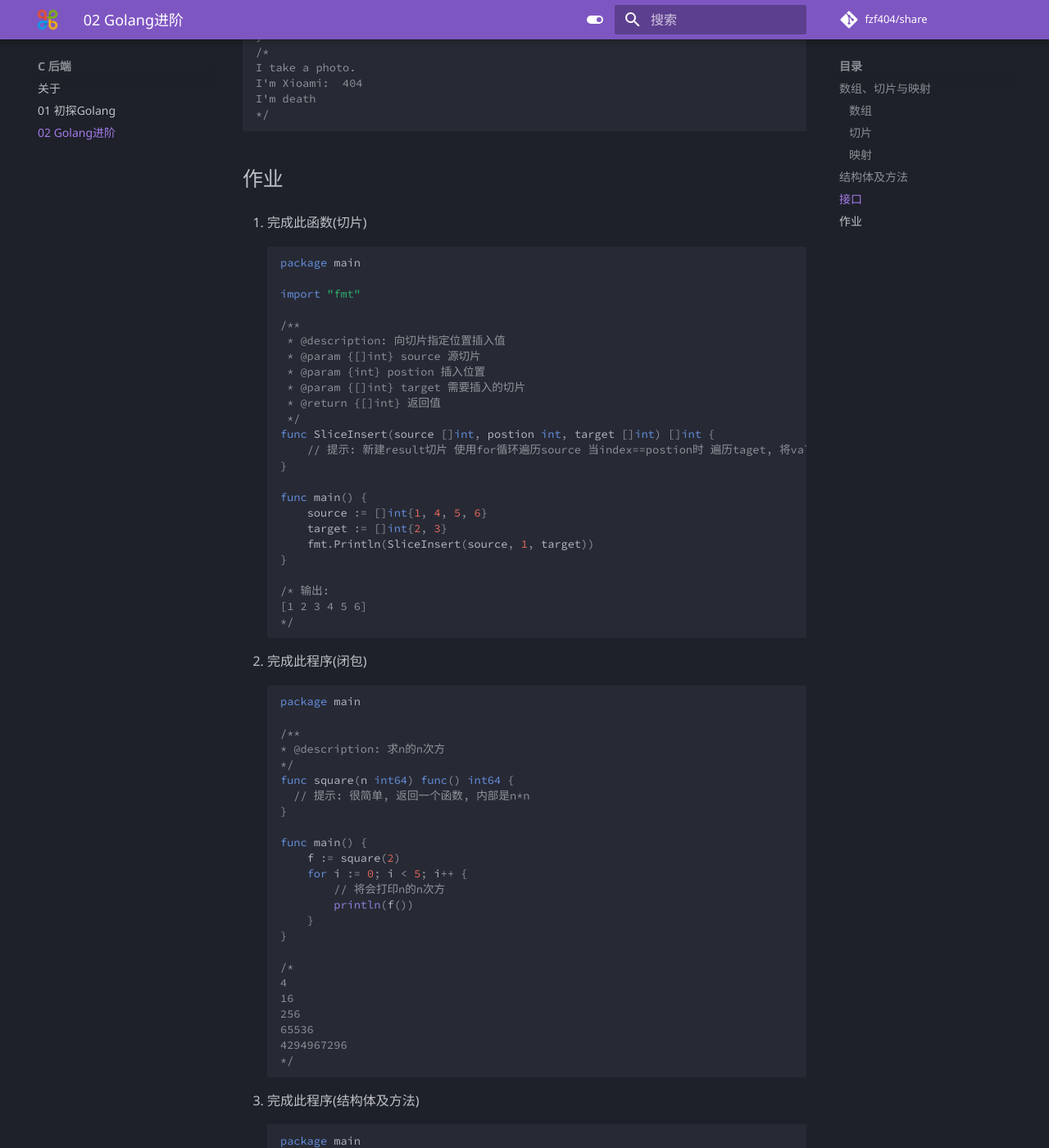
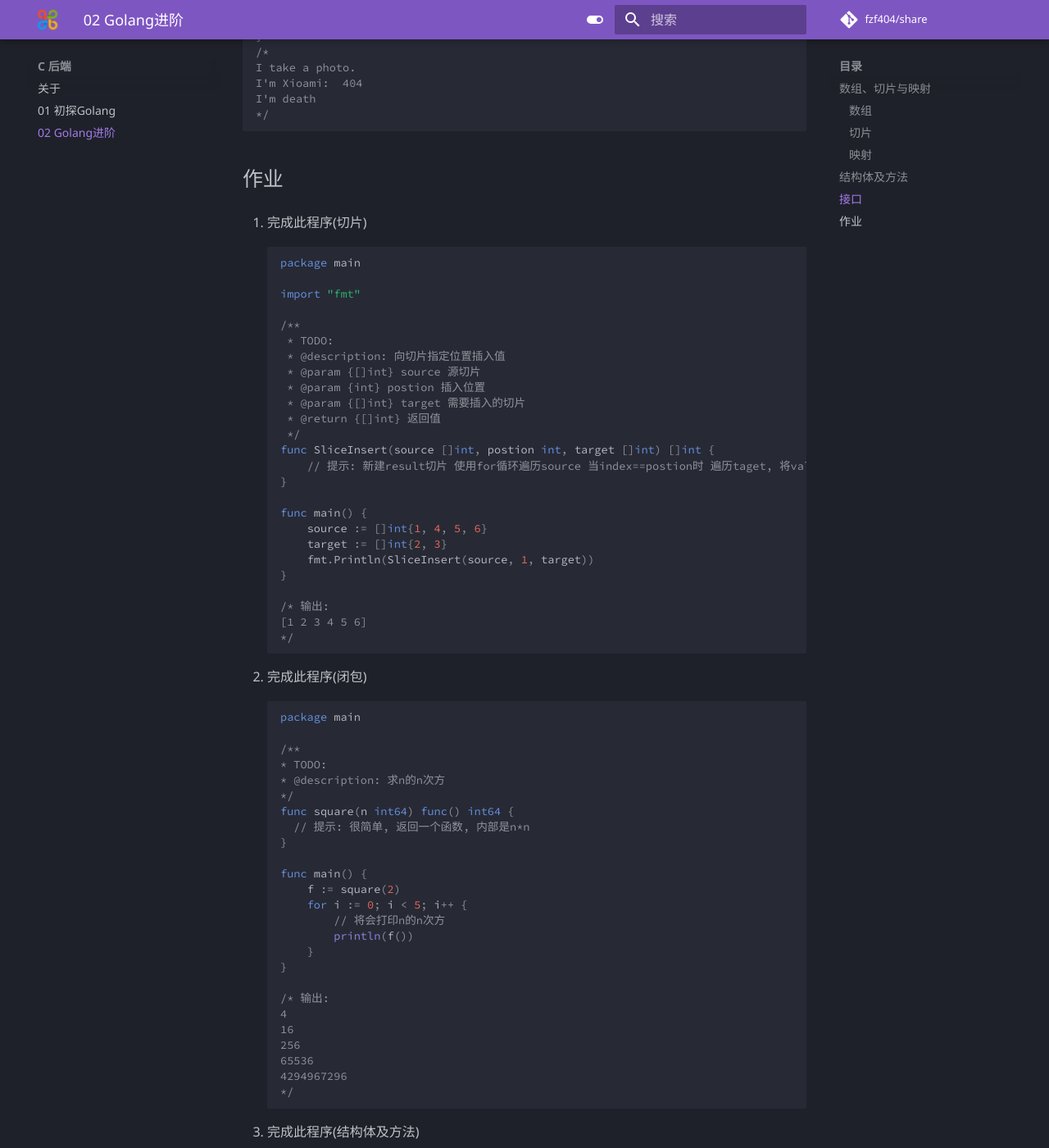
Before and after one commit to fzf404/share, an MkDocs documentation site: the page built from docs/C-后端/02-Golang进阶.md, in a window 1280 px wide and 1400 px high, scrolled down 2964 px. Shown: the whole window at 82% size. Built offline with MkDocs 1.6.1 and Material for MkDocs 9.7.7, drawn with Linux system fonts in a browser that asks for light colours; comment, search, counter and statistics services are not loaded; some of the changed text lies outside the part shown.

Commit message:
Update 02-Golang进阶.md

````diff
--- a/docs/C-后端/02-Golang进阶.md
+++ b/docs/C-后端/02-Golang进阶.md
@@ -149,7 +149,7 @@ I'm death
 
 ## 作业
 
-1. 完成此函数(切片)
+1. 完成此程序(切片)
 
     ```go
     package main
@@ -157,6 +157,7 @@ I'm death
     import "fmt"
 
     /**
+     * TODO:
      * @description: 向切片指定位置插入值
      * @param {[]int} source 源切片
      * @param {int} postion 插入位置
@@ -185,6 +186,7 @@ I'm death
     package main
 
     /**
+    * TODO:
     * @description: 求n的n次方
     */
     func square(n int64) func() int64 {
@@ -199,7 +201,7 @@ I'm death
     	}
     }
 
-    /*
+    /* 输出:
     4
     16
     256
@@ -260,4 +262,12 @@ I'm death
     	// 计算最高分并打印
     	print("最高分为: ", No1(students).name)
     }
+
+    /* 输出:
+    王山而 :  270
+    卢成朋 :  316
+    王海燕 :  315
+    最高分为: 卢成朋⏎
+
+    */
     ```
````
